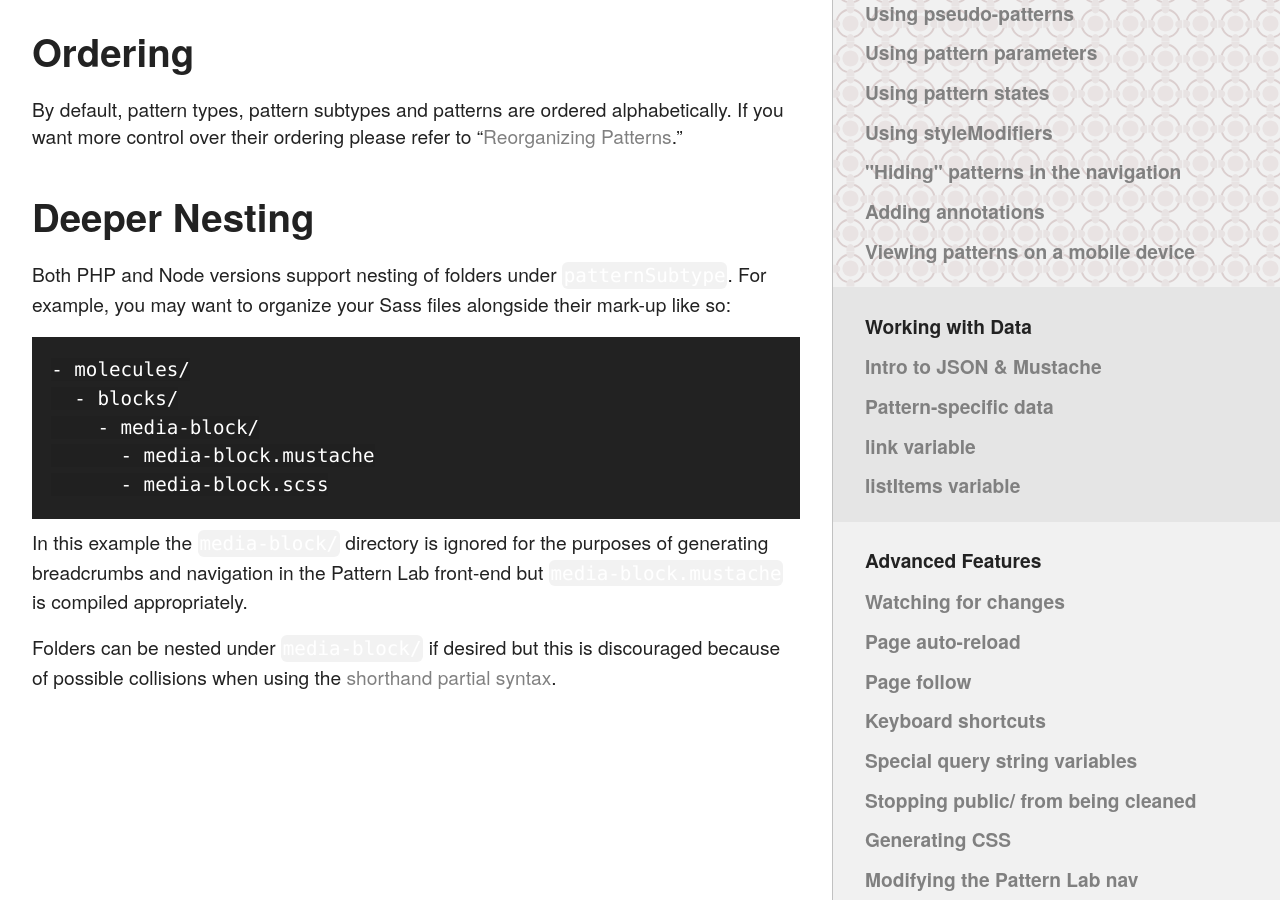
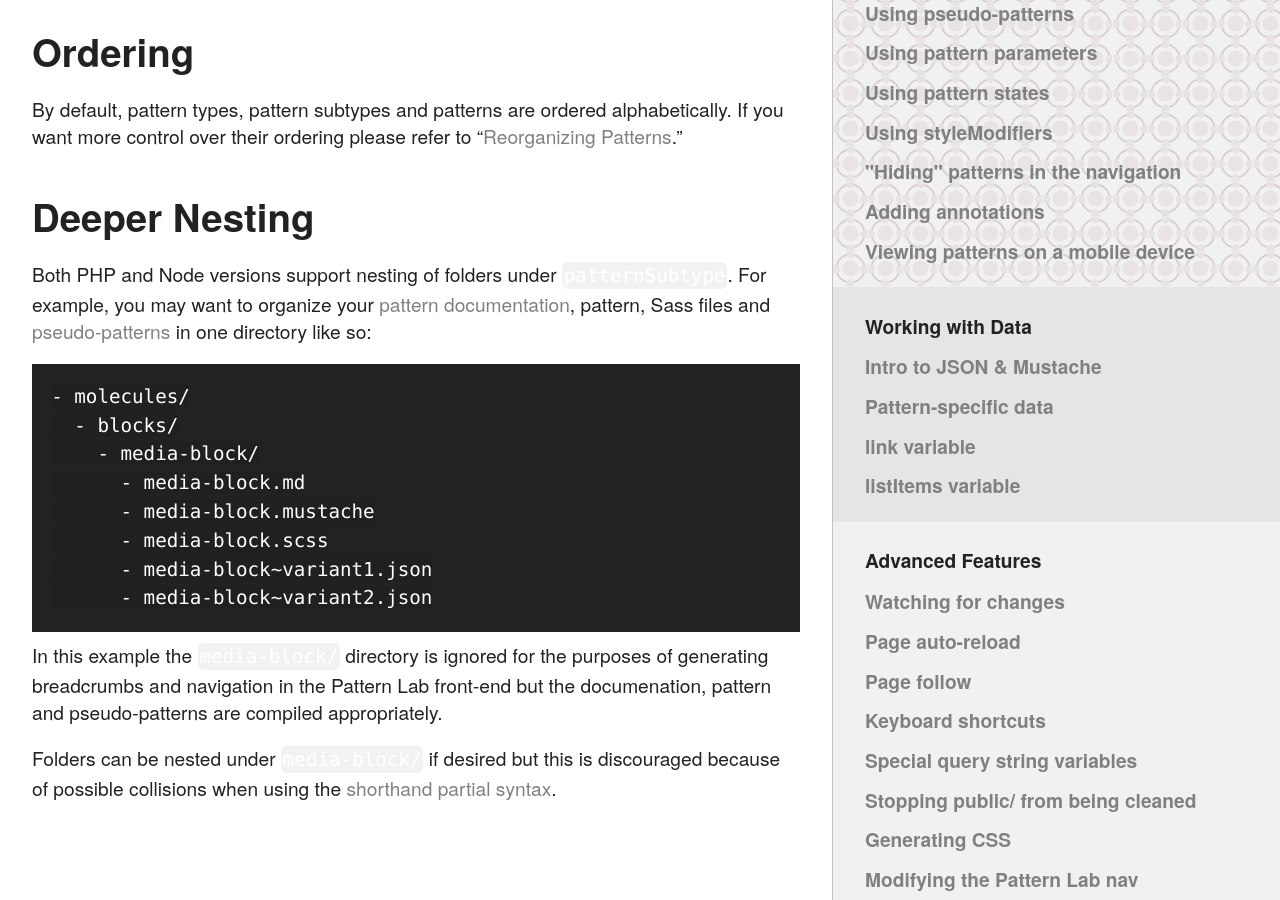
Before and after one commit to pattern-lab/website, a Jekyll site: the page built from docs/pattern-organization.md, in a window 1280 px wide and 900 px high, scrolled down 1133 px. Built offline with Jekyll 4.4.1, drawn with Linux system fonts in a browser that asks for light colours; comment, search, counter and statistics services are not loaded.

Commit message:
expanding the nesting example

```diff
--- a/docs/pattern-organization.md
+++ b/docs/pattern-organization.md
@@ -24,14 +24,17 @@ By default, pattern types, pattern subtypes and patterns are ordered alphabetica
 
 ## Deeper Nesting
 
-Both PHP and Node versions support nesting of folders under `patternSubtype`. For example, you may want to organize your Sass files alongside their mark-up like so:
+Both PHP and Node versions support nesting of folders under `patternSubtype`. For example, you may want to organize your [pattern documentation](docs/pattern-documenting.html), pattern, Sass files and [pseudo-patterns](docs/pattern-pseudo-patterns.html) in one directory like so:
 
     - molecules/
       - blocks/
         - media-block/
+          - media-block.md
           - media-block.mustache
           - media-block.scss
+          - media-block~variant1.json
+          - media-block~variant2.json
 
-In this example the `media-block/` directory is ignored for the purposes of generating breadcrumbs and navigation in the Pattern Lab front-end but `media-block.mustache` is compiled appropriately.
+In this example the `media-block/` directory is ignored for the purposes of generating breadcrumbs and navigation in the Pattern Lab front-end but the documenation, pattern and pseudo-patterns are compiled appropriately.
 
 Folders can be nested under `media-block/` if desired but this is discouraged because of possible collisions when using the [shorthand partial syntax](http://patternlab.io/docs/pattern-including.html).
```
